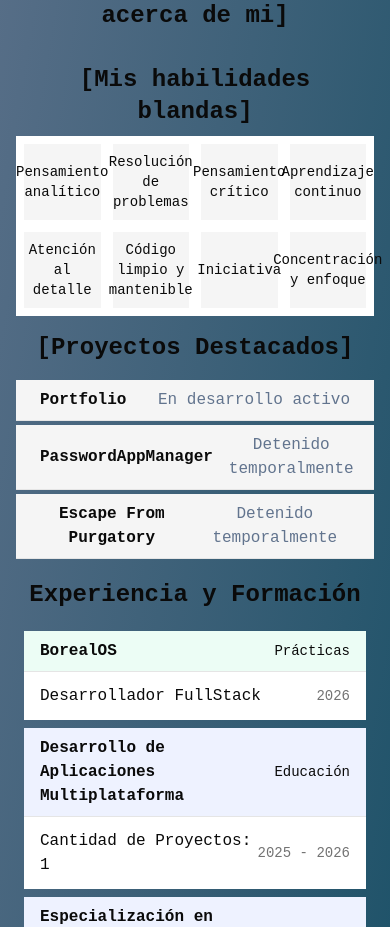
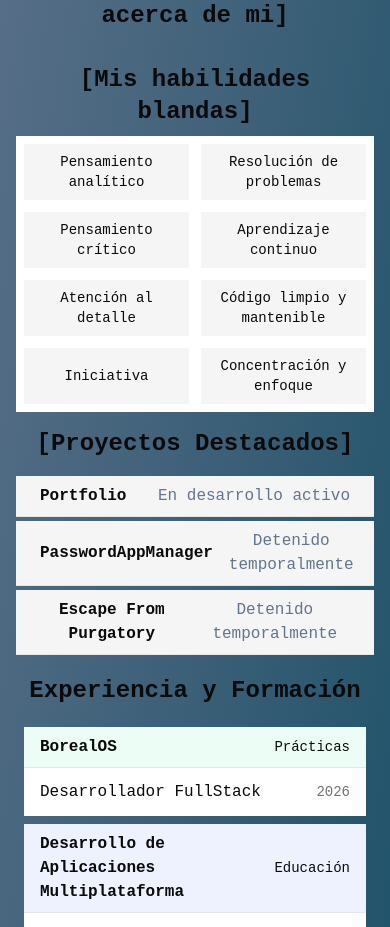
Before and after one commit to CarlosRamosDeveloper/portfolio, a React (Vite) app: page / in a window 390 px wide. Shown: the part 800-1727 px from the top of the page. Built offline with nearby package versions, Linux system fonts and the light colour scheme.

Commit message:
implemented responsive at softskills

```diff
--- a/src/portfolio/pages/landing/components/LandingSoftskillsList.tsx
+++ b/src/portfolio/pages/landing/components/LandingSoftskillsList.tsx
@@ -18,7 +18,7 @@ export const LandingSoftskillsList = () => {
           />
         </Link>
       </div>
-      <div className="mx-auto grid grid-cols-4 gap-3 bg-card p-2 mt-2">
+      <div className="mx-auto grid grid-cols-2 lg:grid-cols-4 gap-3 bg-card p-2 mt-2">
         {skillsList.map((skill) => (
           <LandingSoftskillItem key={skill.id} skill={skill} />
         ))}
```
